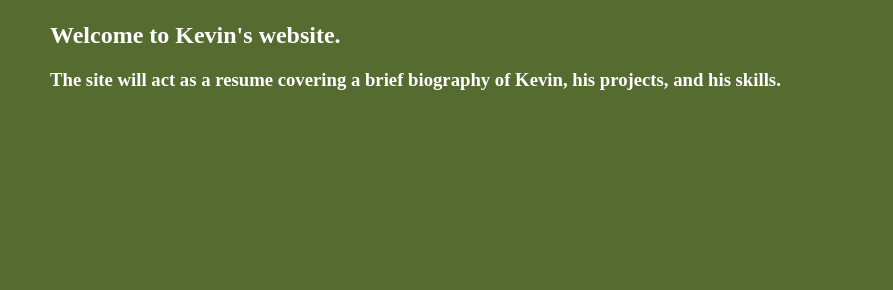
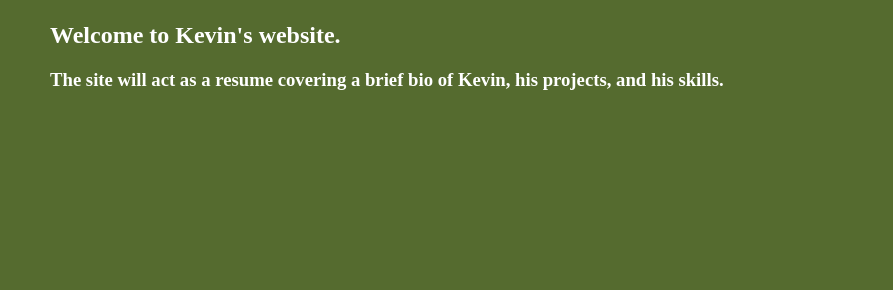
Before and after one commit to kevinhocduong/kevinhocduong.github.io, a plain HTML site: page index.html in a window 1280 px wide. Shown: the part 298-588 px from the top of the page, 387-1280 px from the left. Drawn offline with Linux system fonts and the light colour scheme.

Commit message:
Update index.html

```diff
--- a/index.html
+++ b/index.html
@@ -31,7 +31,7 @@
     </div>
     <div id="info">
         <h2>Welcome to Kevin's website.</h2>
-        <h3>The site will act as a resume covering a brief biography of Kevin, his projects, and his skills.</h3>
+        <h3>The site will act as a resume covering a brief bio of Kevin, his projects, and his skills.</h3>
     </div>
 
 </body>
```
